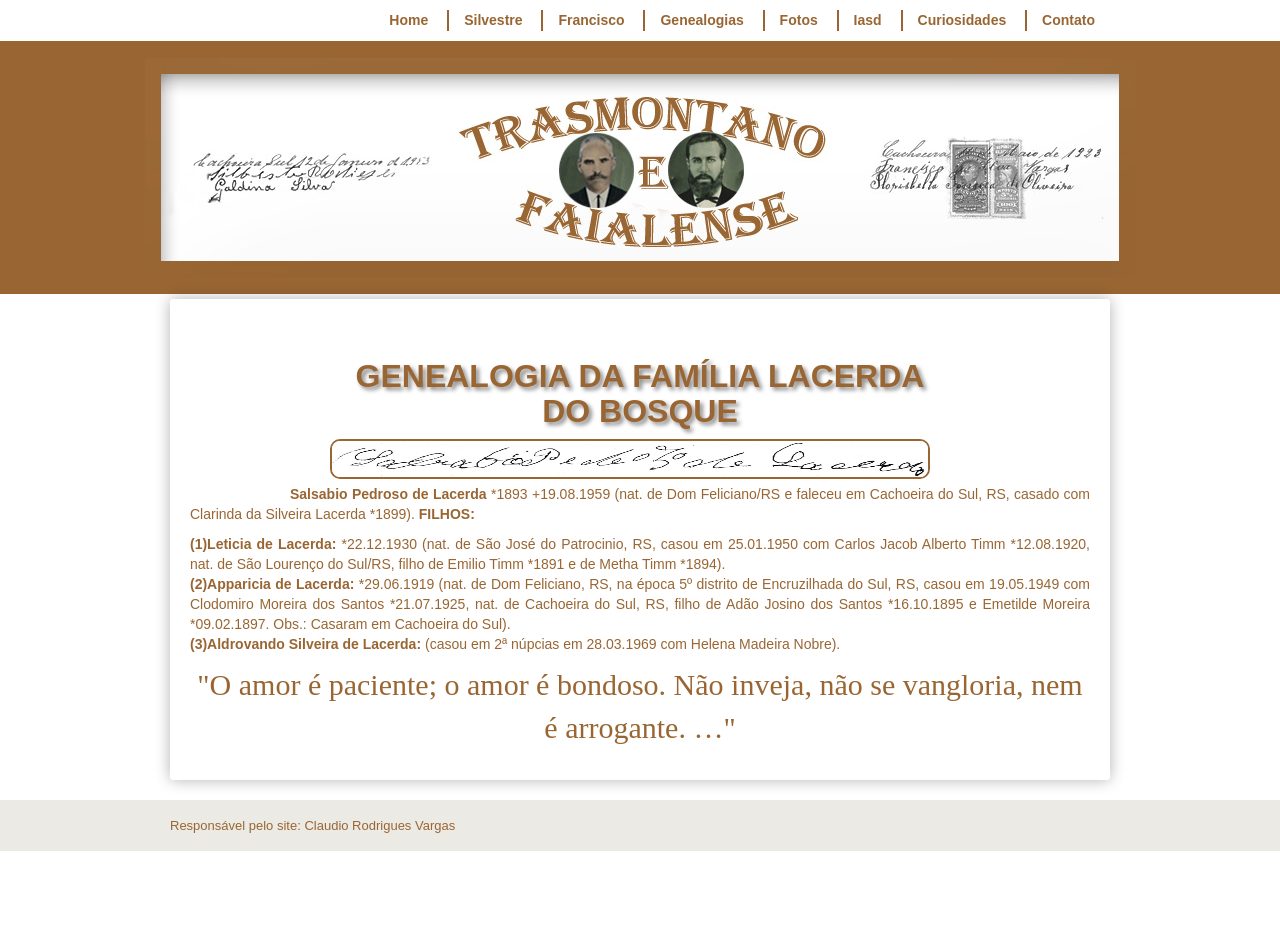
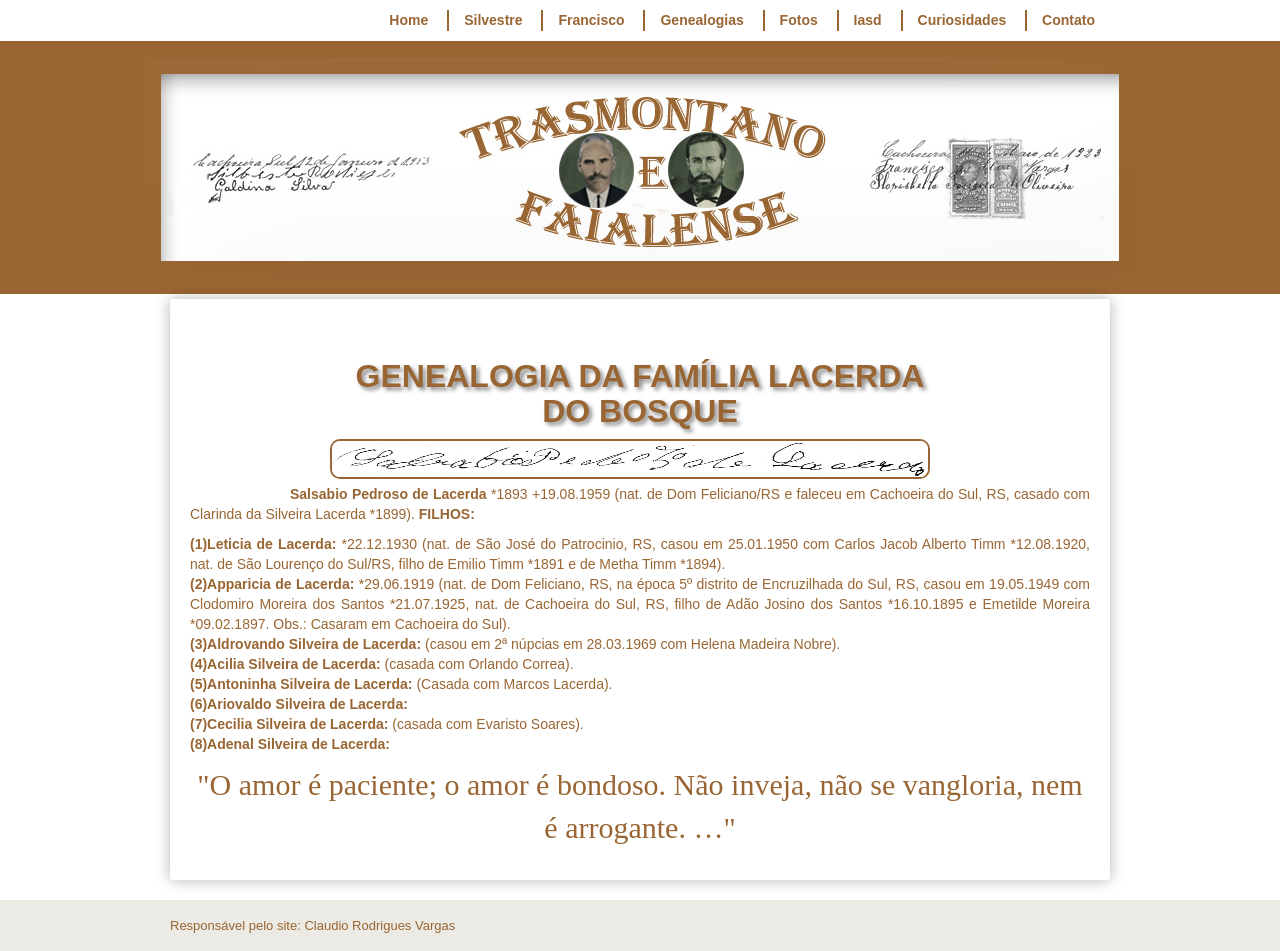
Before and after one commit to claudiovargas1955/claudiovargas1955.github.io, a Jekyll site: the page built from _pages/familia-lacerda-salsabio.html, in a window 1280 px wide. Built offline with Jekyll 4.4.1, drawn with Linux system fonts in a browser that asks for light colours; some web fonts are replaced; before the commit the page ends 900 px from its top, so only the background shows below that.

Commit message:
Update familia-lacerda-salsabio.html

```diff
--- a/_pages/familia-lacerda-salsabio.html
+++ b/_pages/familia-lacerda-salsabio.html
@@ -105,6 +105,11 @@ do Sul/RS, filho de Emilio Timm *1891 e de Metha Timm *1894). <br>
 dos Santos *21.07.1925, nat. de Cachoeira do Sul, RS, filho de Adão Josino dos Santos *16.10.1895 e Emetilde Moreira *09.02.1897. Obs.: Casaram em Cachoeira do Sul).
 <br>
 <b>(3)Aldrovando Silveira de Lacerda: </b>(casou em 2ª núpcias em 28.03.1969 com Helena Madeira Nobre).<br>
+<b>(4)Acilia Silveira de Lacerda: </b>(casada com Orlando Correa).<br>
+<b>(5)Antoninha Silveira de Lacerda: </b>(Casada com Marcos Lacerda).<br>
+<b>(6)Ariovaldo Silveira de Lacerda: </b><br>
+<b>(7)Cecilia Silveira de Lacerda: </b>(casada com Evaristo Soares).<br>
+<b>(8)Adenal Silveira de Lacerda: </b><br>
 
 
 
```
